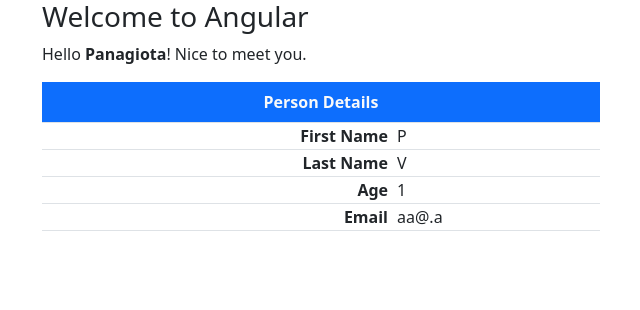
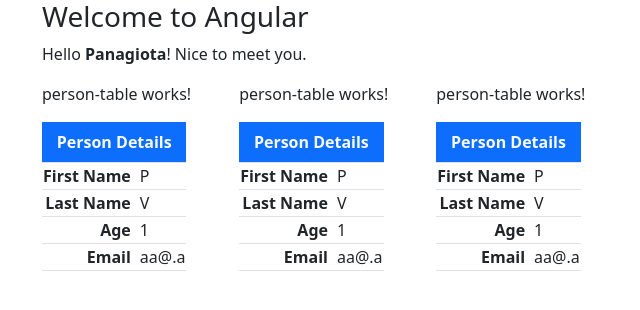
Before and after one commit to PanagiotaVas/angular-introduction, an Angular app: page / in a window 1280 px wide. Shown: the top 310 px of the page, without its empty margins (40-680 px from the left). Built offline with nearby package versions, Linux system fonts and the light colour scheme.

Commit message:
Updating

```diff
--- a/src/app/app.component.html
+++ b/src/app/app.component.html
@@ -16,25 +16,10 @@
 <div class="container ">
   <h3>Welcome to Angular</h3>
   <p>Hello <strong>{{name}}</strong>! Nice to meet you.</p>
-  <table class="table table-bordered w-50">
-    <caption class="caption-top fw-bold bg-primary text-light text-center">
-      Person Details
-    </caption>
-    <tr>
-      <td class="fw-semibold text-end">First Name</td>
-      <td class="ps-2">{{ person.givenName }}</td>
-    </tr>
-    <tr>
-      <td class="fw-semibold text-end">Last Name</td>
-      <td class="ps-2">{{ person.surName }}</td>
-    </tr>
-    <tr>
-      <td class="fw-semibold text-end">Age</td>
-      <td class="ps-2">{{ person.age }}</td>
-    </tr>
-    <tr>
-      <td class="fw-semibold text-end">Email</td>
-      <td class="ps-2">{{ person.email }}</td>
-    </tr>
-  </table>
+
+ <div class="d-flex gap-5 text-nowrap">
+      <app-person-table></app-person-table>
+       <app-person-table></app-person-table>
+       <app-person-table></app-person-table>
+ </div>
 </div>
--- a/src/app/app.component.ts
+++ b/src/app/app.component.ts
@@ -1,20 +1,16 @@
 import { Component } from '@angular/core';
 import { RouterOutlet } from '@angular/router';
+import { PersonTableComponent } from './components/person-table/person-table.component';
 
 @Component({
   selector: 'app-root',
   standalone: true,
-  imports: [],
+  imports: [PersonTableComponent],
   templateUrl: './app.component.html',
   styleUrl: './app.component.css'
 })
 export class AppComponent {
   name = "Panagiota";
 
-  person = {
-    givenName: 'P',
-    surName: 'V',
-    age: 1,
-    email: 'aa@.a'
-  }
+
 }
--- /dev/null
+++ b/src/app/components/person-table/person-table.component.html
@@ -0,0 +1,23 @@
+<p>person-table works!</p>
+
+<table class="table table-bordered w-50">
+    <caption class="caption-top fw-bold bg-primary text-light text-center">
+      Person Details
+    </caption>
+    <tr>
+      <td class="fw-semibold text-end">First Name</td>
+      <td class="ps-2">{{ person.givenName }}</td>
+    </tr>
+    <tr>
+      <td class="fw-semibold text-end">Last Name</td>
+      <td class="ps-2">{{ person.surName }}</td>
+    </tr>
+    <tr>
+      <td class="fw-semibold text-end">Age</td>
+      <td class="ps-2">{{ person.age }}</td>
+    </tr>
+    <tr>
+      <td class="fw-semibold text-end">Email</td>
+      <td class="ps-2">{{ person.email }}</td>
+    </tr>
+  </table>
--- /dev/null
+++ b/src/app/components/person-table/person-table.component.ts
@@ -0,0 +1,17 @@
+import { Component } from '@angular/core';
+
+@Component({
+  selector: 'app-person-table',
+  standalone: true,
+  imports: [],
+  templateUrl: './person-table.component.html',
+  styleUrl: './person-table.component.css'
+})
+export class PersonTableComponent {
+  person = {
+    givenName: 'P',
+    surName: 'V',
+    age: 1,
+    email: 'aa@.a'
+  }
+}
```
Also changed, not shown: src/app/components/person-table/person-table.component.css (added), 1 other file (tests, documents, lock files or other folders).
